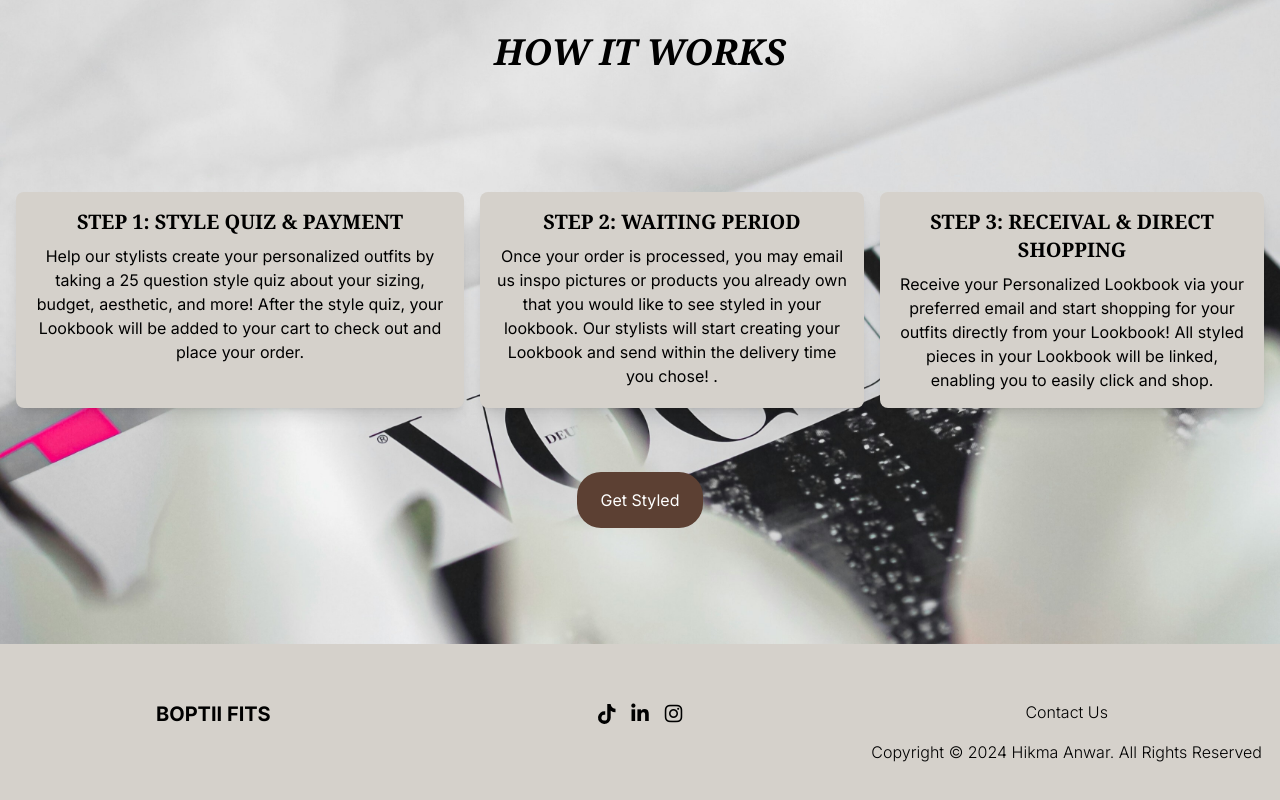
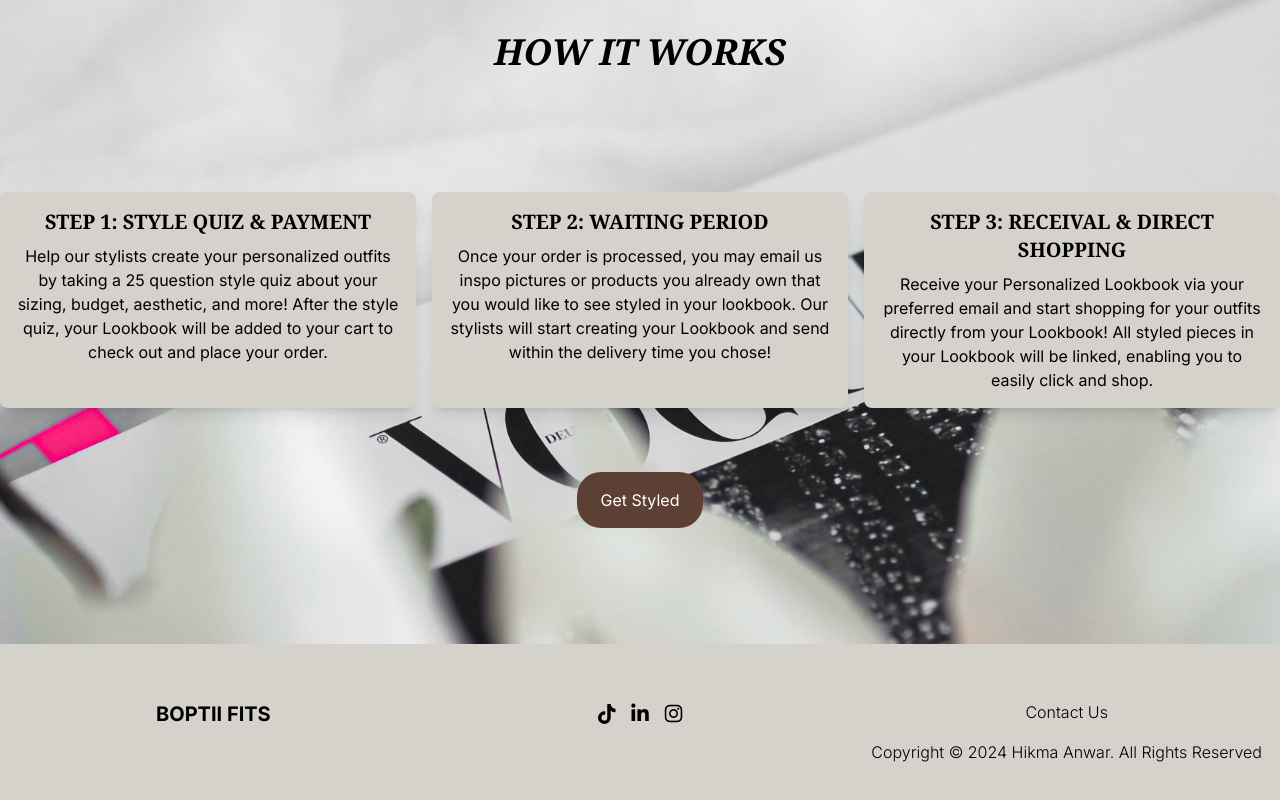
Before and after one commit to HikmaAnwar/boptii-fitss, a Next.js app: page /home in a window 1280 px wide. Shown: the part 876-1676 px from the top of the page. Built offline with nearby package versions, Linux system fonts and the light colour scheme.

Commit message:
fix: update layout and styling for steps in home page

```diff
--- a/src/app/home/page.jsx
+++ b/src/app/home/page.jsx
@@ -46,9 +46,9 @@ const Home = () => {
             <p className="italic font-semibold font-serif text-black text-4xl mb-16 pb-14">
               HOW IT WORKS
             </p>
-            <div className="flex space-x-4 pb-4">
-              <div className="bg-colors-broken-white p-4 rounded-lg shadow-lg max-w-md flex-1">
-                <h3 className="text-xl text-center text-black font-serif items-center font-semibold">
+            <div className="flex flex-col md:flex-row space-y-4 md:space-y-0 md:space-x-4 pb-4">
+              <div className="bg-colors-broken-white p-4 rounded-lg shadow-lg flex-1">
+                <h3 className="text-xl text-center text-black font-serif font-semibold">
                   STEP 1: STYLE QUIZ & PAYMENT
                 </h3>
                 <p className="mt-2 text-center text-black font-san">
@@ -58,7 +58,7 @@ const Home = () => {
                   your cart to check out and place your order.
                 </p>
               </div>
-              <div className="bg-colors-broken-white p-4 rounded-lg shadow-lg max-w-sm flex-1">
+              <div className="bg-colors-broken-white p-4 rounded-lg shadow-lg flex-1">
                 <h3 className="text-xl text-center text-black font-serif font-semibold">
                   STEP 2: WAITING PERIOD
                 </h3>
@@ -66,10 +66,10 @@ const Home = () => {
                   Once your order is processed, you may email us inspo pictures
                   or products you already own that you would like to see styled
                   in your lookbook. Our stylists will start creating your
-                  Lookbook and send within the delivery time you chose! .
+                  Lookbook and send within the delivery time you chose!
                 </p>
               </div>
-              <div className="bg-colors-broken-white p-4 rounded-lg shadow-lg max-w-sm flex-1">
+              <div className="bg-colors-broken-white p-4 rounded-lg shadow-lg flex-1">
                 <h3 className="text-xl font-semibold font-serif text-center text-black">
                   STEP 3: RECEIVAL & DIRECT SHOPPING
                 </h3>
```
